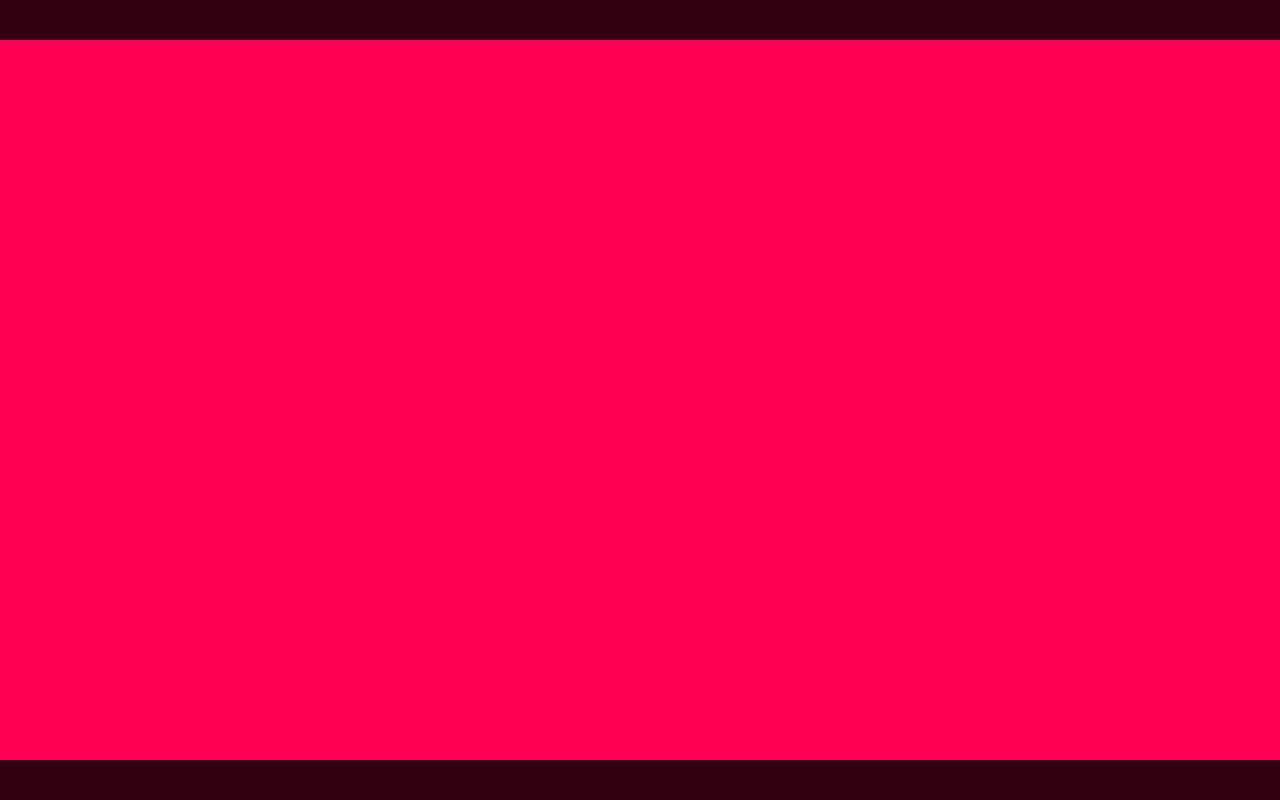
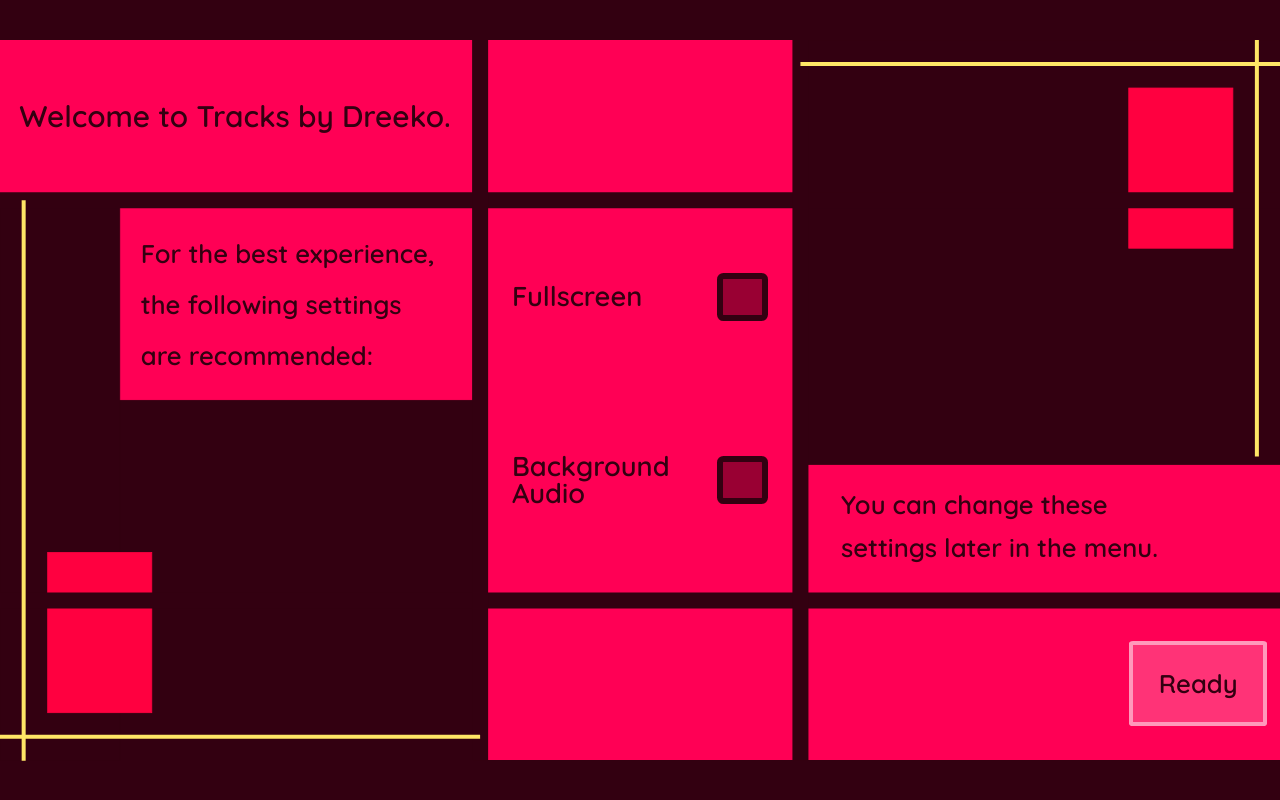
Before and after one commit to Driijko/tracks, a Svelte app: page / in a window 1280 px wide. Built offline with nearby package versions, Linux system fonts and the light colour scheme.

Commit message:
Opening Prompt Page landscape version 1.

```diff
--- a/src/dev/pages/opening-prompt/OpeningPromptContent.svelte
+++ b/src/dev/pages/opening-prompt/OpeningPromptContent.svelte
@@ -26,7 +26,7 @@
 </script>
 
 <div class="foreground">
-  <p id="p1-p1">Welcome to<br/> Tracks by Dreeko.</p>
+  <p id="p1-p1">Welcome to<br class="portrait"/> Tracks by Dreeko.</p>
   <div id="p1-d1">
     <p id="p1-p2">For the best experience,<br/> the following settings<br/> are recommended:</p>
     <div id="prompt-option-1" class="prompt-option">
@@ -46,7 +46,7 @@
           />
         </div>
       {/if}
-      <p id="p1-p3">You can change<br/> these settings later<br/> in the menu.</p>
+      <p id="p1-p3">You can change<br class="portrait"/> these <br class="landscape"/> settings later<br class="portrait"/> in the menu.</p>
     </div>
   </div>
   <a id="p1-link1" class="interface-style-1" href={null}
--- a/src/dev/pages/opening-prompt/OpeningPromptLandscape.svelte
+++ b/src/dev/pages/opening-prompt/OpeningPromptLandscape.svelte
@@ -0,0 +1,153 @@
+<!-- SCRIPTS ///////////////////////////////////////////// -->
+<script>
+  // IMPORTS ----------------------------------------------
+  import OpeningPromptContent from "./OpeningPromptContent.svelte";
+  import { gsap } from "gsap";
+  import { onMount } from "svelte";
+
+  // ANIMATION ---------------------------------------------
+  let tl = gsap.timeline();
+
+  // LIFECYCLE ---------------------------------------------------
+  onMount(()=> {
+    // ANIMATION ----------------------------------------------
+      // tl.from("#p1-l1", {duration: 2, ease:"linear", attr:{x2: 0}},0);
+      // tl.from("#p1-l2", {duration: 2, ease:"power1.inOut", attr:{y2: 0}},0);
+      // tl.from("#p1-l3", {duration: 1, ease:"power1.inOut", attr:{x2: 100}},1.55);
+      // tl.from("#p1-l4", {duration: 1, ease:"power1.inOut",
+      //   attr:{y1: 800, y2: 800}},1.7);
+      // tl.from("#p1-r1", {duration: 3, ease:"power1.inOut", attr:{x:900, width: 0}},0);
+      // tl.from(["#p1-r2", "#p1-r3"], {duration: 4, ease:"power1.inOut", opacity:0},0);
+      // tl.from(["#p1-p1", "#p1-p2", "#p1-p3"], {duration: 3, ease:"power1.inOut", letterSpacing: "-0.5em"}, 1);
+      // tl.set(["#p1-p1", "#p1-p2", "#p1-p3"], {transform: "rotateY(0deg)"}, 1)
+      // tl.from(["#p1-p1", "#p1-p2", "#p1-p3"], {duration: 1, ease:"linear", transform: "rotateY(90deg)"}, 1);
+      // tl.set(".prompt-option", {transform: "scaleX(1)"}, 2.5);
+      // tl.from(".prompt-option", {duration: 1.5, transform: "scaleX(0)"}, 2.5);
+      // tl.from("#p1-link1", {duration: 2, opacity: 0}, 4);
+  });
+</script>
+
+<!-- MARKUP //////////////////////////////////////////////// -->
+<main id="p1l">
+  <svg class="svg-background" viewBox="0 0 1600 900" >
+    <rect class="color1" x="1000" y="0" width="600" height="530" />
+    <rect class="color1" x="0" y="450" width="600" height="480" />
+    <rect class="color1" x="0" y="200" width="150" height="700" />
+    <rect class="color3" x="1410" y="60" width="130" height="200" />
+    <rect class="color3" x="60" y="640" width="130" height="200" />
+    <!-- <rect class="color4" x="600" y="200" width="390" height="500" /> -->
+    <line class="line" x1="0" y1="200" x2="1600" y2="200" />
+    <line class="line" x1="0" y1="700" x2="1600" y2="700" />
+    <line class="line" x1="600" y1="0" x2="600" y2="900" />
+    <line class="line" x1="1000" y1="0" x2="1000" y2="900" />
+    <line class="small-accent-line" x1="1000" y1="30" x2="1600" y2="30" />
+    <line class="small-accent-line" x1="1570" y1="0" x2="1570" y2="520" />
+    <line class="small-accent-line" x1="0" y1="870" x2="600" y2="870" />
+    <line class="small-accent-line" x1="30" y1="200" x2="30" y2="900" />
+  </svg>
+  <OpeningPromptContent animation={tl} />
+</main>
+
+<!-- STYLE //////////////////////////////////////////////// -->
+<style>
+  main {
+    width: 100%;
+    height: 100%;
+  }
+  #p1l :global(#p1-p1) {
+    font-size: calc(var(--uarr-width)/43);
+    left: 1.5%;
+    top: 8.5%;
+  }
+  #p1l :global(#p1-d1) {
+    top: 23%;
+    width: 100%;
+    height: 77%;
+  }
+  #p1l :global(#p1-d1 > *) {
+    position: absolute;
+  }
+  #p1l :global(#p1-p2) {
+    font-size: calc(var(--uarr-width)/50);
+    width: 35%;
+    line-height: 2;
+    top: 4%;
+    left: 11%;
+  }
+  #p1l :global(.prompt-option) {
+    left: 38%;
+    width: 24%;
+    height: 33%;
+    font-size: calc(var(--uarr-width)/47);
+    display: flex;
+    justify-content: center;
+    align-items: center;
+    justify-content: space-between;
+    padding: 2%;
+  }
+  #p1l :global(#prompt-option-2) {
+    top: 33%;
+  }
+  #p1l :global(input[type="checkbox"]) {
+    border: calc(var(--uarr-width)/200) solid var(--color1);
+    border-radius: calc(var(--uarr-width)/200);
+    width: 20%;
+    height: 37%;
+  }
+  #p1l :global(#p1-d2) {
+    left: 37.8%;
+    top: 0%;
+    width: 62%;
+    height: 100%;
+    font-size: calc(var(--uarr-width)/50);
+    pointer-events: none;
+  }
+  #p1l :global(#p1-d2 label) {
+    position: absolute;
+    top: 76%;
+    text-align: center;
+    width: 39%;
+  }
+  #p1l :global(input[type="range"]) {
+    position: absolute;
+    left: 5%;
+    top: 82%;
+    width: 30%;
+    height: calc(var(--uarr-width)/12);
+    pointer-events: initial;
+  }
+  #p1l :global(input[type="range"]::-webkit-slider-runnable-track) {
+    height: 30%;
+    border-radius: calc(var(--uarr-width)/50);
+    border: calc(var(--uarr-width)/150) solid var(--color1);
+    pointer-events: initial;
+  }
+  #p1l :global(input[type="range"]::-moz-range-track) {
+    height: 30%;
+    border-radius: calc(var(--uarr-width)/50);
+    border: calc(var(--uarr-width)/150) solid var(--color1);
+    pointer-events: initial;
+  }
+  #p1l :global(input[type="range"]::-webkit-slider-thumb) {
+    margin-top: -5.1%;
+    border: calc(var(--uarr-width)/200) solid var(--color1);
+    border-radius: calc(var(--uarr-width)/10);
+    height: 250%;
+    width: 18%;
+    pointer-events:initial;
+  }
+  #p1l :global(#p1-p3) {
+    position: absolute;
+    left: 45%;
+    width: 59%;
+    top: 50%;
+    line-height: 1.7;
+  }
+  #p1l :global(#p1-link1) {
+    font-size: calc(var(--uarr-width)/50);
+    padding: 2%;
+    right: 1%;
+    top: 83.5%;
+    border: calc(var(--uarr-width)/300) solid var(--color2-2);
+  }
+</style>
--- a/src/dev/pages/opening-prompt/OpeningPromptPortrait.svelte
+++ b/src/dev/pages/opening-prompt/OpeningPromptPortrait.svelte
@@ -24,7 +24,7 @@
       tl.set(".prompt-option", {transform: "scaleX(1)"}, 2.5);
       tl.from(".prompt-option", {duration: 1.5, transform: "scaleX(0)"}, 2.5);
       tl.from("#p1-link1", {duration: 2, opacity: 0}, 4);
-  })
+  });
 </script>
 
 <!-- MARKUP /////////////////////////////////////////////////////// -->
@@ -123,5 +123,7 @@
     top: 84.5%;
     left: 55.5%;
     font-size: calc(var(--uarr-width)/17);
+    padding: 4%;
+    border: calc(var(--uarr-width)/200) solid var(--color2-2);
   }
 </style>
--- a/src/dev/stores/site.js
+++ b/src/dev/stores/site.js
@@ -54,6 +54,14 @@
     if (viewportRes > (uarr1Res[0]/uarr1Res[1])) {
       document.documentElement.style.setProperty("--uarr-width",
         `${window.innerHeight * (uarr1Res[0]/uarr1Res[1])}px`
+      );
+    } else {
+      document.documentElement.style.setProperty("--uarr-width", "100vw");
+    }
+  } else {
+    if (viewportRes > (uarr2Res[0]/uarr2Res[1])) {
+      document.documentElement.style.setProperty("--uarr-width",
+        `${window.innerHeight * (uarr2Res[0]/uarr2Res[1])}px`
       );
     } else {
       document.documentElement.style.setProperty("--uarr-width", "100vw");
--- a/src/global.css
+++ b/src/global.css
@@ -307,6 +307,7 @@
   --color3: hsl(345, 100%, 50%);
   --color4: hsl(350, 100%, 50%);
   --color5: hsl(50, 100%, 70%);
+  --color5: hsl(50, 100%, 70%);
   --color5-1: hsl(50, 100%, 20%);
 }
 
@@ -324,9 +325,17 @@
   display: flex;
   justify-content: center;
   align-items: center;
-  padding: 4%;
   border-radius: 3%;
-  border: calc(var(--uarr-width)/200) solid var(--color2-2);
+  transition-property: background-color, color;
+  transition-timing-function: ease-out;
+  transition-duration: 1s;
+}
+
+@media (hover: hover) {
+  .interface-style-1:hover, .interface-style-1:focus {
+    color: var(--color2);
+    background-color: var(--color1);
+  }
 }
 
 /* LINES & RECTS /////////////////////////////////////////////////// */
@@ -340,18 +349,27 @@
   stroke: var(--color5);
 }
 
+.small-accent-line {
+  stroke-width: 5;
+  stroke: var(--color5);
+}
+
 .color1 {
   fill: var(--color1);
+  stroke: var(--color1);
 }
 
 .color2 {
   fill: var(--color2);
+  stroke: var(--color2);
 }
 
 .color3 {
   fill: var(--color3);
+  stroke: var(--color3);
 }
 
 .color4 {
   fill: var(--color4);
+  stroke: var(--color4);
 }
```
